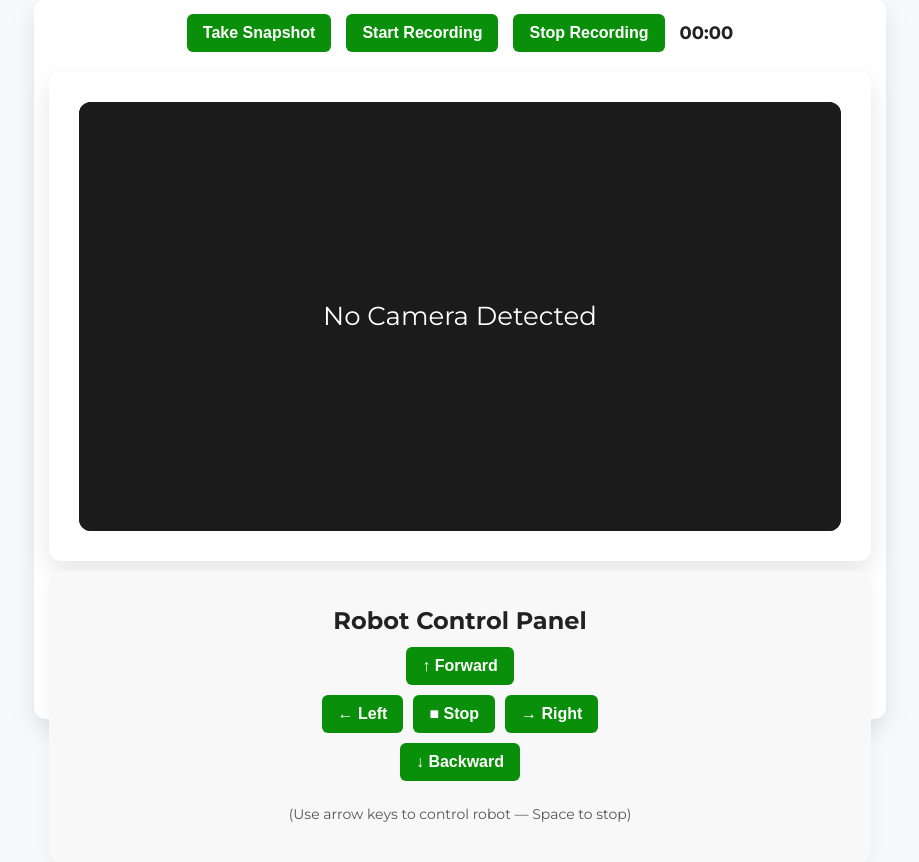
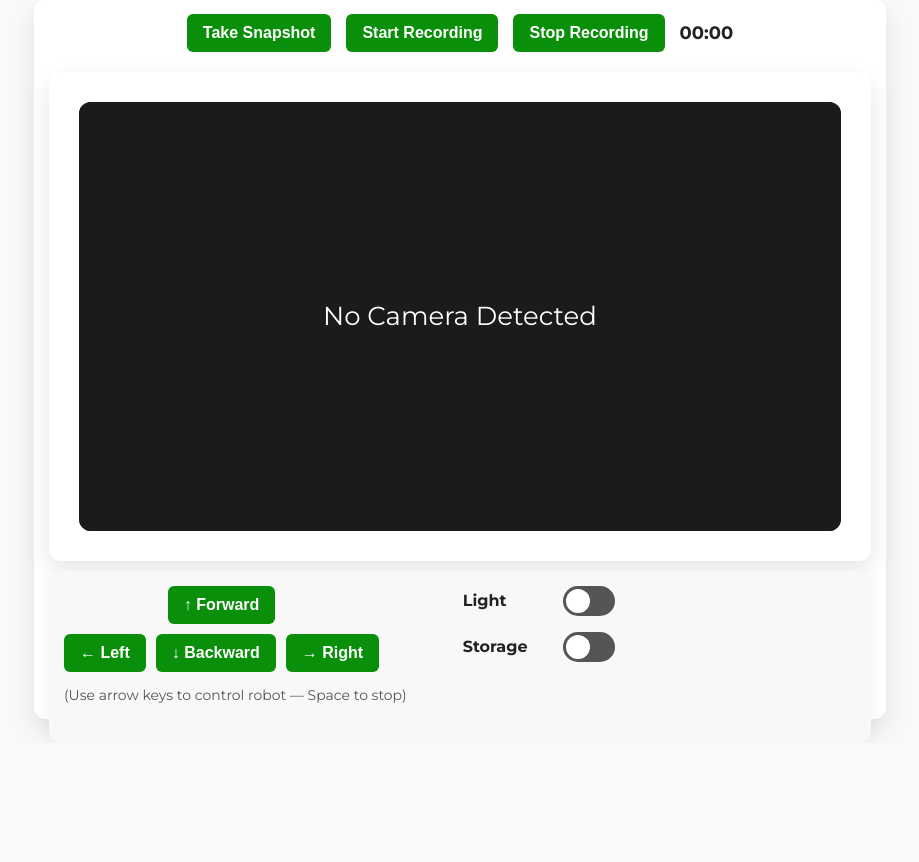
Before and after one commit to vduong421/32project, a Flask app: page /dashboard_operator in a window 1280 px wide. Shown: the part 149-1011 px from the top of the page, without its empty margins (180-1099 px from the left). After the commit the page ends 882 px from the top, so only its background shows below. Run offline with Flask 3, Linux system fonts and the light colour scheme; a user stored in the database is signed in.

Commit message:
fix UI operator

```diff
--- a/templates/dashboard_operator.html
+++ b/templates/dashboard_operator.html
@@ -31,20 +31,38 @@
 
         <!-- Robot Control Section -->
         <div class="robot-controls">
-            <h2>Robot Control Panel</h2>
+            <div class="control-layout">
+                <div class="control-left">
                     <div class="control-buttons">
                         <div class="row">
                             <button class="btn-primary" onclick="moveRobot('forward')">↑ Forward</button>
                         </div>
                         <div class="row">
                             <button class="btn-primary" onclick="moveRobot('left')">← Left</button>
-                    <button class="btn-primary" onclick="moveRobot('stop')">■ Stop</button>
+                            <button class="btn-primary" onclick="moveRobot('backward')">↓ Backward</button>
                             <button class="btn-primary" onclick="moveRobot('right')">→ Right</button>
                         </div>
-                <div class="row">
-                    <button class="btn-primary" onclick="moveRobot('backward')">↓ Backward</button>
                     </div>
                     <p class="hint">(Use arrow keys to control robot — Space to stop)</p>
+                </div>
+                <div class="control-right">
+                    <div class="toggle-buttons">
+                        <div class="toggle-row">
+                            <span class="toggle-label">Light</span>
+                            <label class="switch">
+                                <input type="checkbox" id="lightToggle" onchange="toggleFeature('light')">
+                                <span class="slider round"></span>
+                            </label>
+                        </div>
+                        <div class="toggle-row">
+                            <span class="toggle-label">Storage</span>
+                            <label class="switch">
+                                <input type="checkbox" id="storageToggle" onchange="toggleFeature('storage')">
+                                <span class="slider round"></span>
+                            </label>
+                        </div>
+                    </div>
+                </div>
             </div>
         </div>
     </div>
@@ -142,6 +160,21 @@ function moveRobot(direction) {
             .catch(err => console.error("Robot control error:", err));
     }
 
+    let lightOn = false;
+    let storageOpen = false;
+
+    function toggleFeature(feature) {
+        if (feature === 'light') {
+            const cb = document.getElementById('lightToggle');
+            lightOn = cb ? cb.checked : false;
+            moveRobot(lightOn ? 'light_on' : 'light_off');
+        } else if (feature === 'storage') {
+            const cb = document.getElementById('storageToggle');
+            storageOpen = cb ? cb.checked : false;
+            moveRobot(storageOpen ? 'storage_open' : 'storage_close');
+        }
+    }
+
     // Keyboard controls
     document.addEventListener('keydown', e => {
         switch (e.key) {
@@ -235,11 +268,91 @@ video { width:100%; height:100%; object-fit:cover; }
 
     .robot-controls {
         background:#f8f8f8; padding:15px; border-radius:12px; box-shadow:0 8px 20px rgba(0,0,0,0.05);
-    text-align:center;
+        text-align:left;
     }
-.robot-controls h2 { margin-bottom:12px; }
+    .control-layout {
+        display:flex;
+        justify-content:flex-start;
+        align-items:flex-start;
+        gap:32px;
+        flex-wrap:wrap;
+    }
+    .control-left {
+        display:flex;
+        flex-direction:column;
+        align-items:flex-start;
+        flex:0 0 auto;
+    }
+    .control-right {
+        display:flex;
+        justify-content:flex-start;
+        flex:0 0 auto;
+        margin-left:24px;
+    }
     .control-buttons { display:flex; flex-direction:column; gap:10px; }
     .control-buttons .row { display:flex; justify-content:center; gap:10px; }
+    .toggle-buttons {
+        display:flex;
+        flex-direction:column;
+        gap:16px;
+        align-items:flex-start;
+    }
+    .toggle-row {
+        display:flex;
+        align-items:center;
+        gap:10px;
+    }
+    .toggle-label {
+        display:inline-block;
+        font-size:16px;
+        font-weight:600;
+        color:#222;
+        min-width:90px;
+        text-align:left;
+    }
+    .switch {
+        position:relative;
+        display:inline-block;
+        width:52px;
+        height:30px;
+    }
+    .switch input {
+        opacity:0;
+        width:0;
+        height:0;
+    }
+    .slider {
+        position:absolute;
+        cursor:pointer;
+        top:0;
+        left:0;
+        right:0;
+        bottom:0;
+        background-color:#555;
+        transition:.4s;
+    }
+    .slider:before {
+        position:absolute;
+        content:"";
+        height:24px;
+        width:24px;
+        left:3px;
+        bottom:3px;
+        background-color:white;
+        transition:.4s;
+    }
+    input:checked + .slider {
+        background-color:#28a745;
+    }
+    input:checked + .slider:before {
+        transform:translateX(22px);
+    }
+    .slider.round {
+        border-radius:34px;
+    }
+    .slider.round:before {
+        border-radius:50%;
+    }
     .hint { font-size:14px; color:#555; }
 
 .btn-primary { background-color:#0a8f0a; color:white; padding:10px 16px; border:none; border-radius:6px; cursor:pointer; font-size:16px; }
```
Lines whose indentation alone changed are shown as unchanged.
